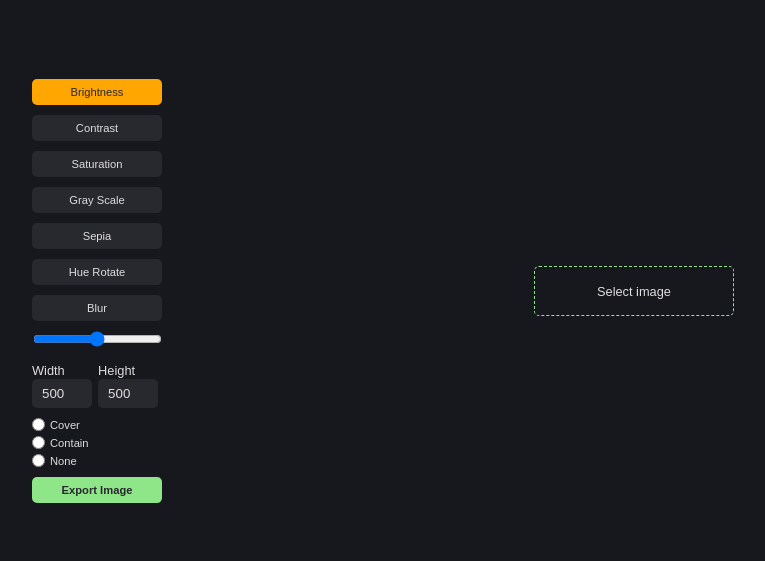
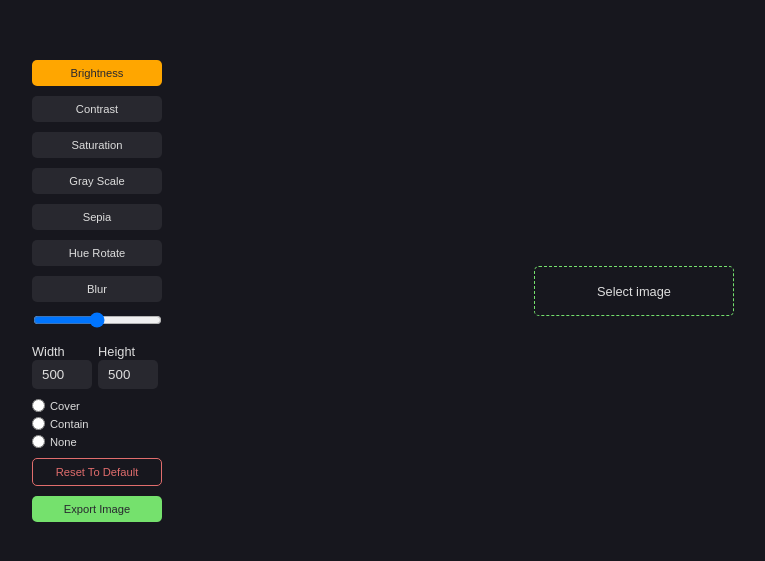
Before and after one commit to mohammad-zolghadr/image-editor, a React (Create React App) app: page / in a window 1280 px wide. Shown: the part 109-670 px from the top of the page, without its empty margins (96-861 px from the left). Built offline with nearby package versions, Linux system fonts and the light colour scheme.

Commit message:
Reset To Default actions

```diff
--- a/src/App.js
+++ b/src/App.js
@@ -1,8 +1,7 @@
 import React, { useRef, useState } from "react";
 
-// image & style
+//Style
 import s from "./App.module.css";
-import imgSource from "./assets/image/testImage.jpg";
 
 // Components
 import Slider from "./Slider";
@@ -82,11 +81,12 @@ const DEFAULT_OPTIONS_VALUE = [
     },
   },
 ];
+const DEFAULT_IMAGE_SIZE = { width: 500, height: 500 };
 
 const App = () => {
   const [options, setOptions] = useState(DEFAULT_OPTIONS_VALUE);
   const [selectedOption, setSelectedOption] = useState("Brightness");
-  const [imageSize, setImageSize] = useState({ width: 500, height: 500 });
+  const [imageSize, setImageSize] = useState(DEFAULT_IMAGE_SIZE);
   const [imageFitType, setImageFitType] = useState("none");
   const [imageFile, setImageFile] = useState();
   const domEl = useRef(null);
@@ -136,6 +136,11 @@ const App = () => {
     link.download = `${imageFile.file.name} - Edited.png`;
     link.href = dataUrl;
     link.click();
+  };
+
+  const resetToDefatul = (e) => {
+    setOptions(DEFAULT_OPTIONS_VALUE);
+    setImageSize(DEFAULT_IMAGE_SIZE);
   };
 
   return (
@@ -198,6 +203,9 @@ const App = () => {
             <span>None</span>
           </div>
         </div>
+        <button className={s.resetToDefault} onClick={resetToDefatul}>
+          Reset To Default
+        </button>
         <button className={s.exportImage} onClick={exportImage}>
           Export Image
         </button>
@@ -216,6 +224,14 @@ const App = () => {
             />
           </div>
         ) : (
+          <div className={s.imagePreviewContainer}>
+            <span
+              onClick={() => {
+                setImageFile();
+              }}
+            >
+              Remove Picture
+            </span>
             <img
               ref={domEl}
               src={imageFile.previewImage}
@@ -226,6 +242,7 @@ const App = () => {
                 objectFit: imageFitType,
               }}
             />
+          </div>
         )}
       </div>
     </div>
--- a/src/App.module.css
+++ b/src/App.module.css
@@ -16,7 +16,8 @@
 }
 
 .optionItem,
-.exportImage {
+.exportImage,
+.resetToDefault {
   flex: 1 1 130px;
   background-color: var(--bg-color-light);
   color: var(--text-color);
@@ -28,13 +29,20 @@
 }
 
 .exportImage {
-  background-color: var(--active-color);
+  background-color: var(--success-color);
   color: var(--bg-color-light);
-  font-weight: bold;
+}
+
+.resetToDefault {
+  background-color: transparent;
+  border: 1px solid var(--error-color);
+  color: var(--error-color);
 }
 
 .optionItem:hover,
-.exportImage:hover {
+.exportImage:hover,
+.resetToDefault:hover,
+.imagePreviewContainer span:hover {
   opacity: 0.5;
 }
 .activeButton {
@@ -49,6 +57,24 @@
   justify-content: center;
 }
 
+.imagePreviewContainer {
+  position: relative;
+}
+
+.imagePreviewContainer span {
+  position: absolute;
+  top: 10px;
+  left: 10px;
+  z-index: 10;
+  padding: 4px 15px;
+  border-radius: 10px;
+  font-size: 0.6rem;
+  background-color: var(--error-color);
+  cursor: pointer;
+  transition: 0.3s;
+  opacity: 0.8;
+}
+
 input[type="file"] {
   display: none;
 }
@@ -60,7 +86,7 @@ input[type="file"] {
   display: flex;
   align-items: center;
   justify-content: center;
-  border: 1px dashed var(--active-color);
+  border: 1px dashed var(--success-color);
   border-radius: 5px;
   padding: 10px 15px;
   color: var(--text-color);
--- a/src/index.module.css
+++ b/src/index.module.css
@@ -9,7 +9,8 @@
   /* Variables */
   --primary-color: #ffa600;
   --text-color: #dedede;
-  --active-color: #8fe688;
+  --success-color: #75e16d;
+  --error-color: #e16d6d;
   --bg-color: #17171e;
   --bg-color-light: #28282f;
 
```
Also changed, not shown: src/assets/image/testImage.jpg (deleted). Lines whose indentation alone changed are shown as unchanged.
